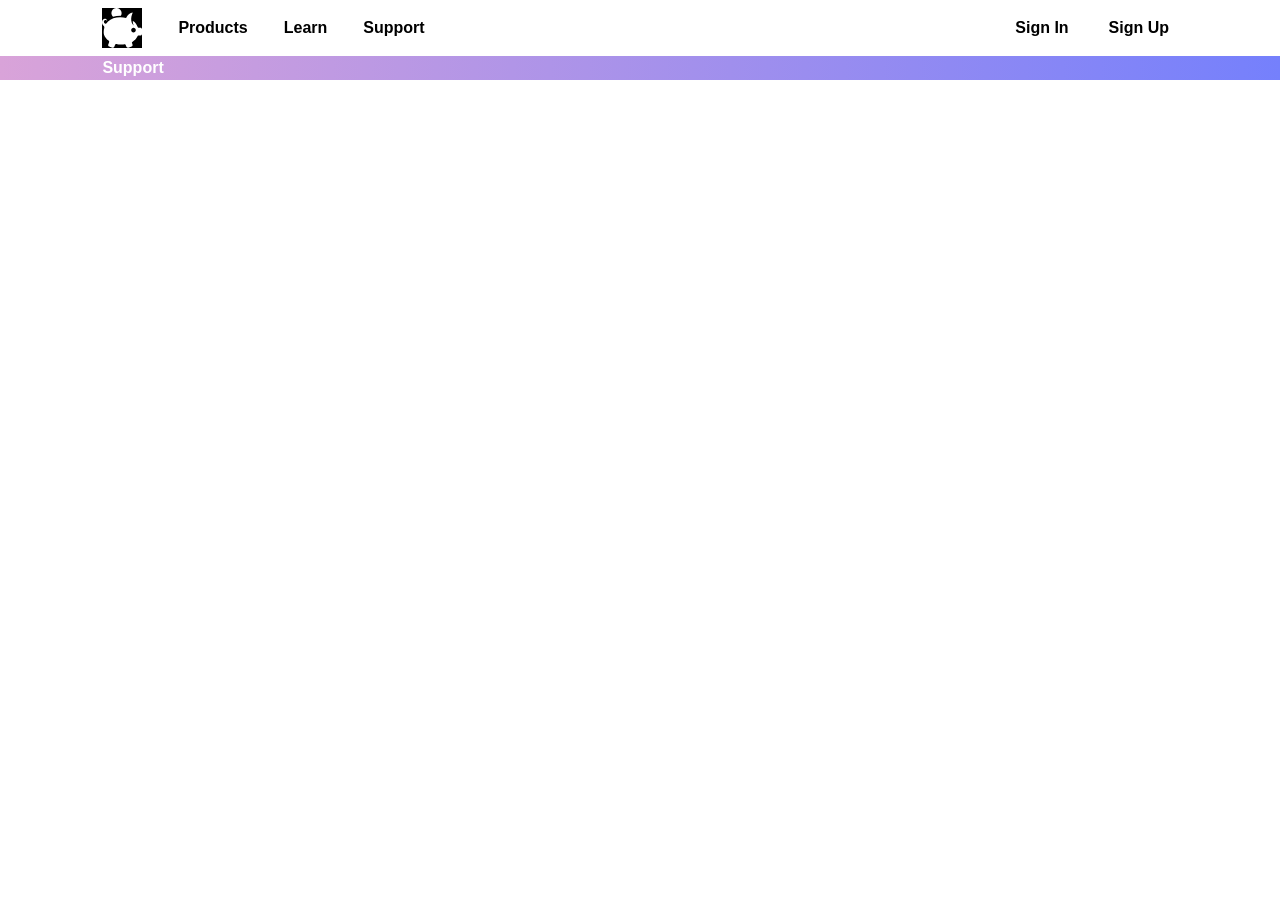
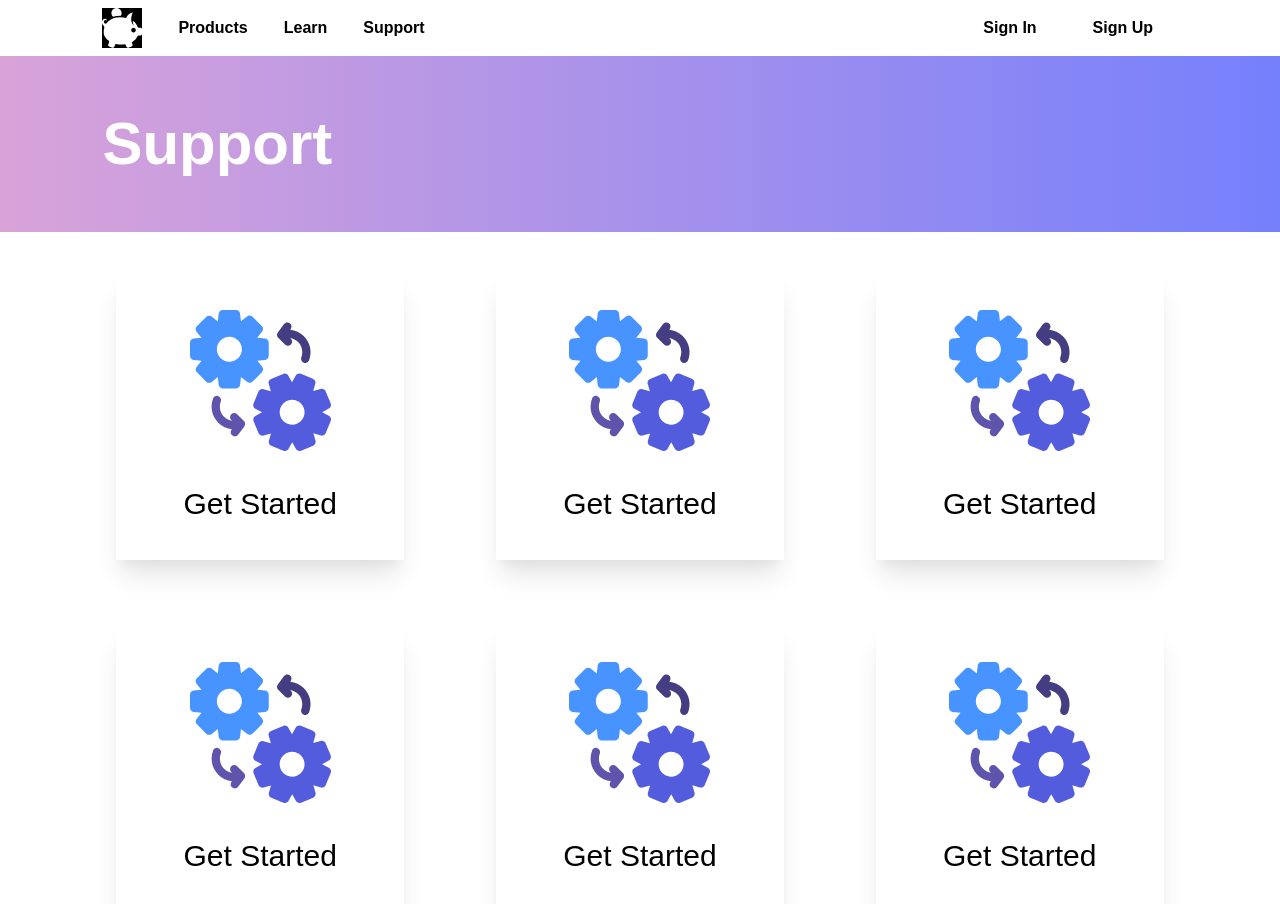
Before and after one commit to jonkarrer/market_maker, a Next.js app: page /support in a window 1280 px wide. Shown: the top 904 px of the page. Before the commit the page ends 800 px from the top, so only its background shows below. Built offline with nearby package versions, Linux system fonts and the light colour scheme.

Commit message:
adding support pages

```diff
--- /dev/null
+++ b/components/SupportSquare.tsx
@@ -0,0 +1,8 @@
+const SupportSquare = () => (
+  <div className="py-5 w-72 h-72 shadow-xl grid justify-items-center place-content-around">
+    <img src="/cogs.svg" alt="cog" />
+    <h2 className="text-3xl">Get Started</h2>
+  </div>
+);
+
+export default SupportSquare;
--- a/pages/support.tsx
+++ b/pages/support.tsx
@@ -1,4 +1,5 @@
 import Link from "next/link";
+import SupportSquare from "../components/SupportSquare";
 export default function Support() {
   return (
     <div className="h-screen w-screen">
@@ -30,12 +31,23 @@ export default function Support() {
             <a className="mr-10">Sign In</a>
           </Link>
           <Link href="/sign-up">
-            <a>Sign Up</a>
+            <button className="sm:px-4 sm:py-2">Sign Up</button>
           </Link>
         </nav>
       </header>
-      <div className="text-white font-semibold bg-gradient-to-r from-hot-pink to-lt-blue">
-        <h1 className="mx-std">Support</h1>
+      <div className="text-white font-semibold flex items-center sm:h-44 bg-gradient-to-r from-hot-pink to-lt-blue">
+        <h1 className="mx-std text-6xl xl:text-6xl">Support</h1>
+      </div>
+      <div
+        id="squares-container"
+        className="mx-std my-10 grid justify-items-center place-content-around gap-16 sm:grid-cols-2 lg:grid-cols-3"
+      >
+        <SupportSquare />
+        <SupportSquare />
+        <SupportSquare />
+        <SupportSquare />
+        <SupportSquare />
+        <SupportSquare />
       </div>
     </div>
   );
--- a/tailwind.config.js
+++ b/tailwind.config.js
@@ -10,6 +10,7 @@ module.exports = {
       },
       height: {
         '10vh' : '10vh',
+        '11vh' : '11vh',
       },
       fontFamily: {
         'primary' : ["Poppins", "sans-serif"],
```
Also changed, not shown: public/cogs.svg (added).
